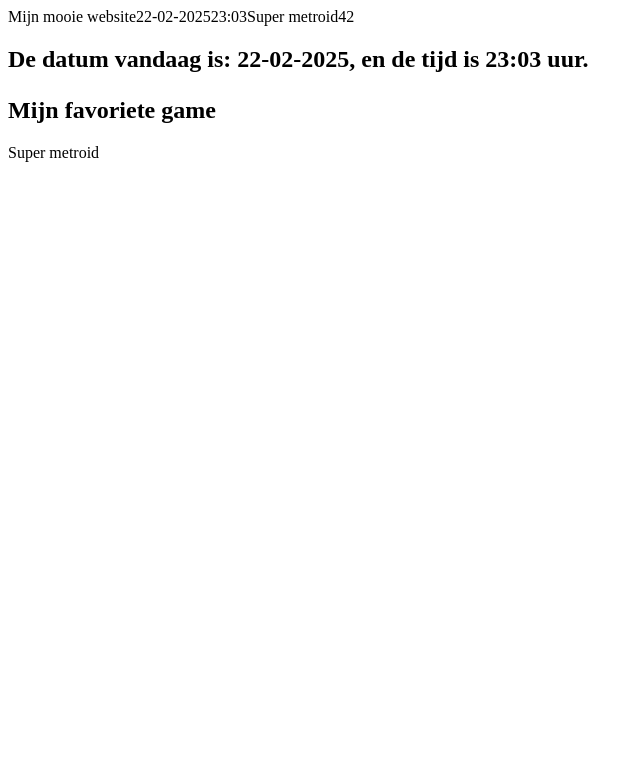
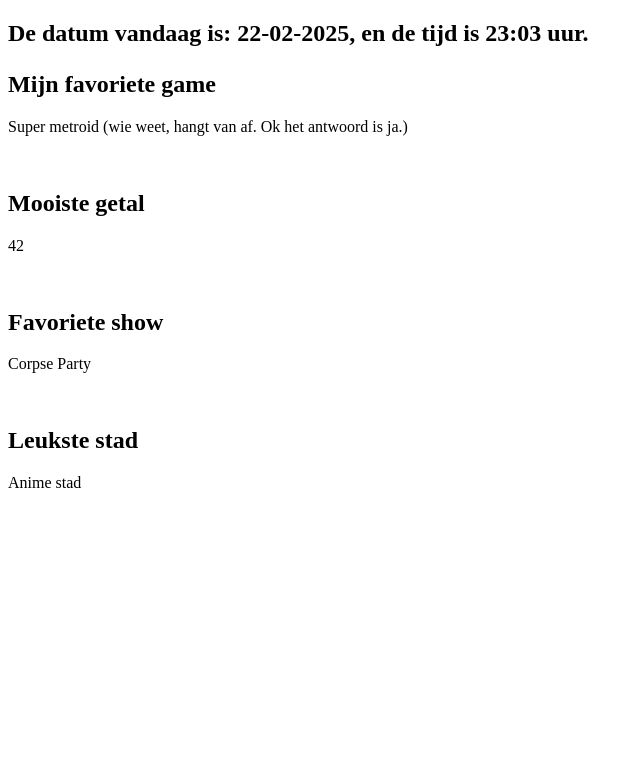
Before and after one commit to Ruiz-M-Phang/M3Prog, a PHP site: page /01/phphtml-var.php in a window 1280 px wide. Shown: the top 783 px of the page, without its empty margins (0-643 px from the left). Run offline with PHP 8.4, Linux system fonts and the light colour scheme.

Commit message:
variabelen

```diff
--- a/m3prog_project/public/01/phphtml-var.php
+++ b/m3prog_project/public/01/phphtml-var.php
@@ -3,23 +3,28 @@
 $title = "Mijn mooie website";
 $datum = date('d-m-Y');
 $tijd = date("H:i");
-$favorieteGame = "Super metroid";
+$favorieteGame = "Super metroid (wie weet, hangt van af. Ok het antwoord is ja.)";
 $mooisteGetal = 42;
+$favorieteShow = "Corpse Party";
+$leuksteStad = "Anime stad";
 
-echo $title;
-echo $datum;
-echo $tijd;
-echo $favorieteGame;
-echo $mooisteGetal;
+
 ?>
 <!doctype html>
 <html lang="nl">
     <head>
-        <title><?php echo "Titel van de pagina" ?></title>
+        <title><?= $title ?></title>
     </head>
     <body>
-        <h2>De datum vandaag is: <?php echo date('d-m-Y')?>, en de tijd is <?php echo date("H:i")?> uur.
+        <h2>De datum vandaag is: <?= $datum?>, en de tijd is <?= $tijd?> uur.
 
-        <p><h2>Mijn favoriete game</h2><?php echo "Super metroid";?></p>
+        <p><h2>Mijn favoriete game</h2><?= $favorieteGame;?></p>
+        <br>
+        <p><h2>Mooiste getal</h2><?= $mooisteGetal;?></p>
+        <br>
+        <p><h2>Favoriete show</h2><?= $favorieteShow;?></p>
+        <br>
+        <p><h2>Leukste stad</h2><?= $leuksteStad;?></p>
+
     </body>
 </html>
```
